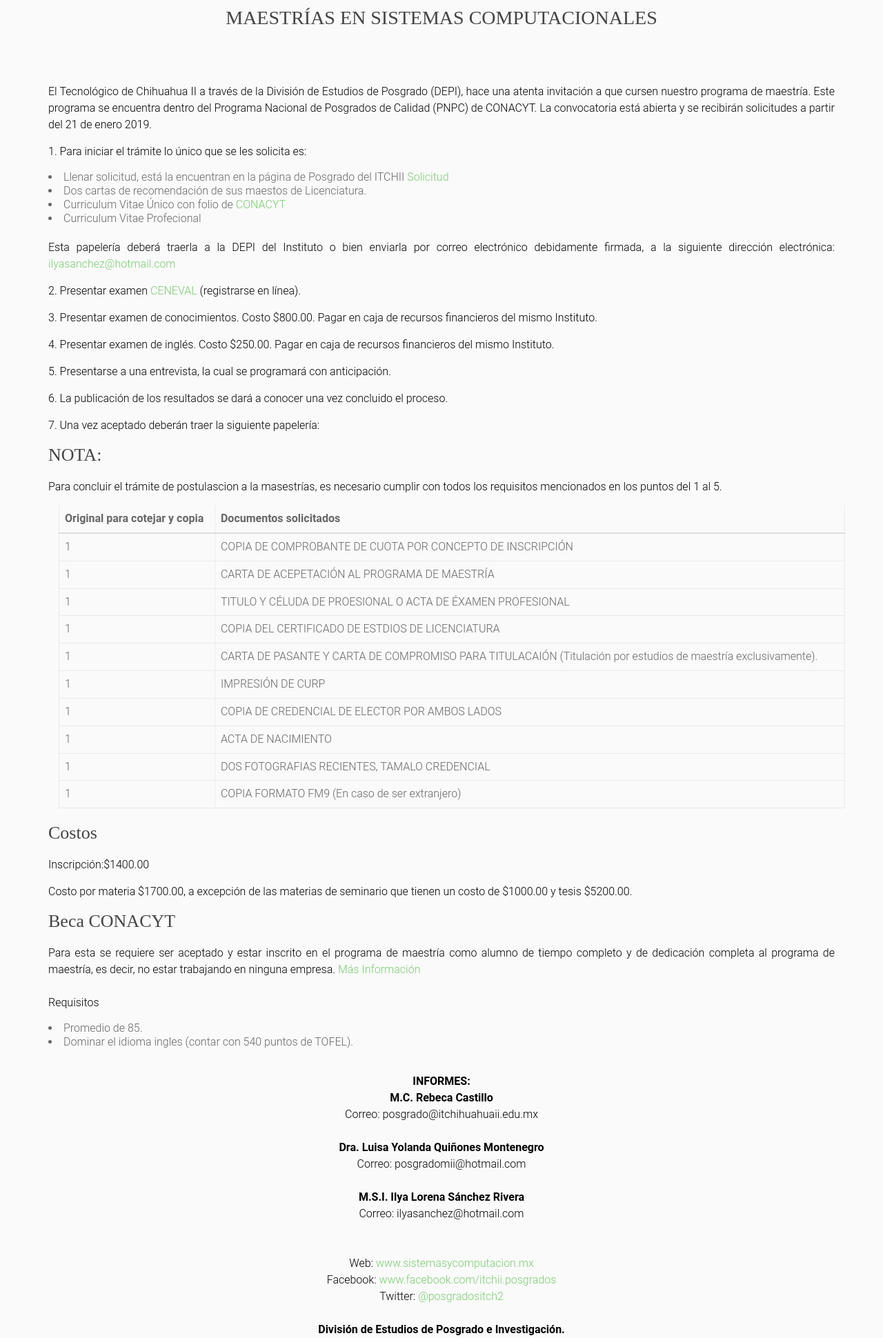
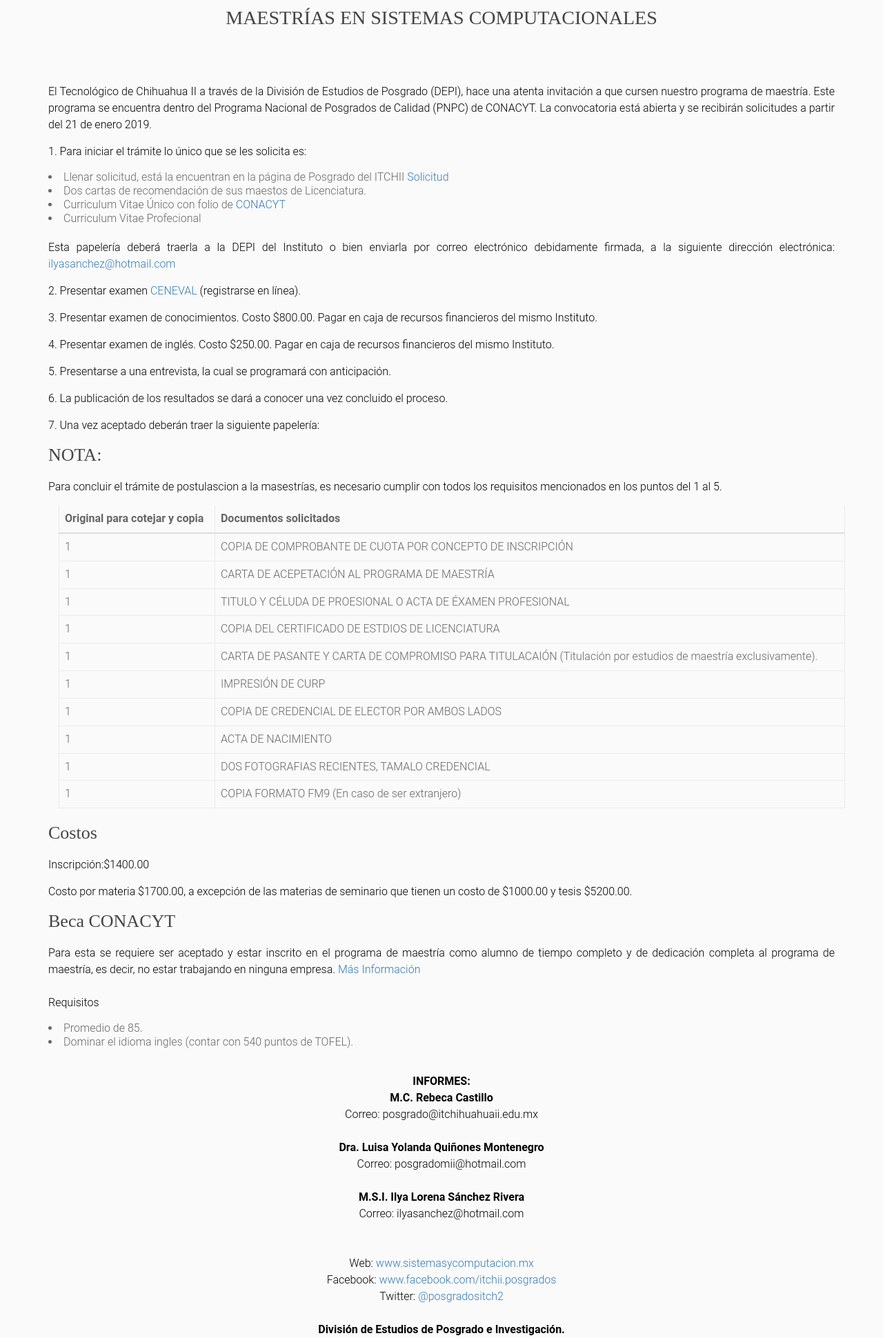
Before and after one commit to luisfayre/Posgrado, a PHP site: page /convocatoria_base.html in a window 1280 px wide. Shown: the part 613-2553 px from the top of the page at 69% size. Run offline with PHP 8.4, Linux system fonts and the light colour scheme; some web fonts are replaced.

Commit message:
Estilos tec

```diff
--- a/css/style_tec.css
+++ b/css/style_tec.css
@@ -702,13 +702,13 @@ button:hover {
 }
 /* =LINKS
 ----------------------------------------------- */
-a {
+/* a {
 	color: #77CC6D;
 	text-decoration: none;
 }
 a:focus, a:active, a:hover {
 	text-decoration: none;
-}
+} */
 
 /* =IMAGES
 ----------------------------------------------- */
```
